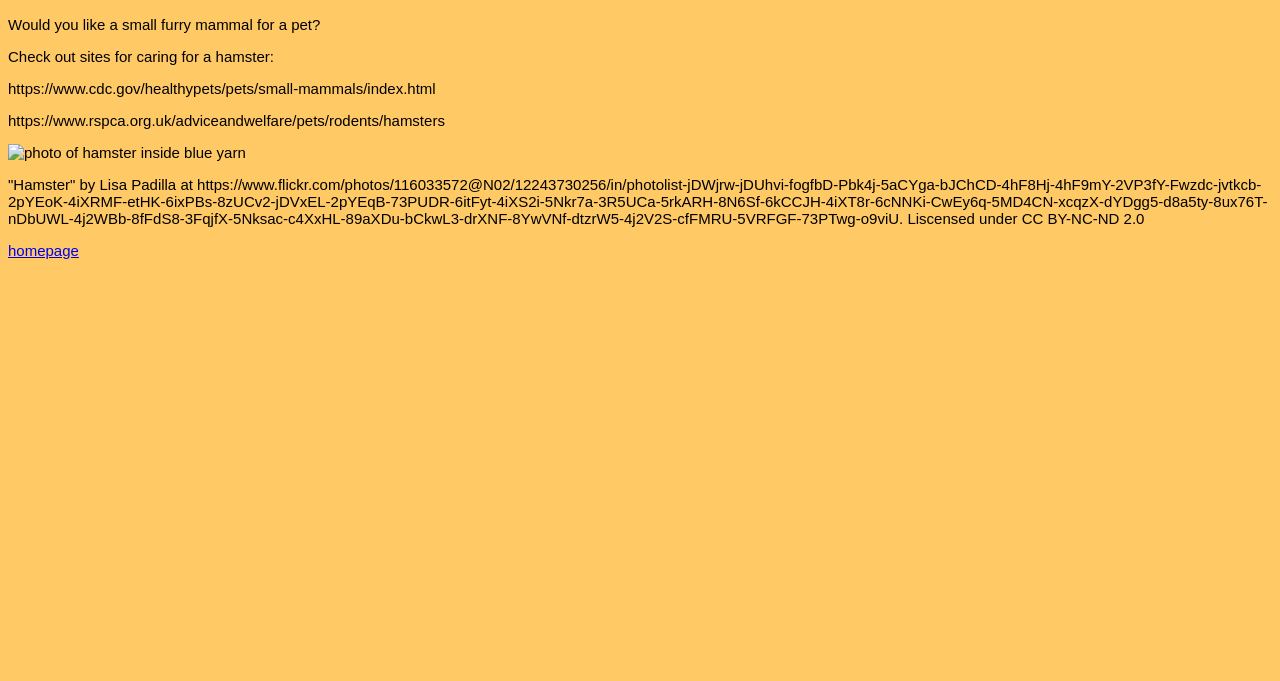
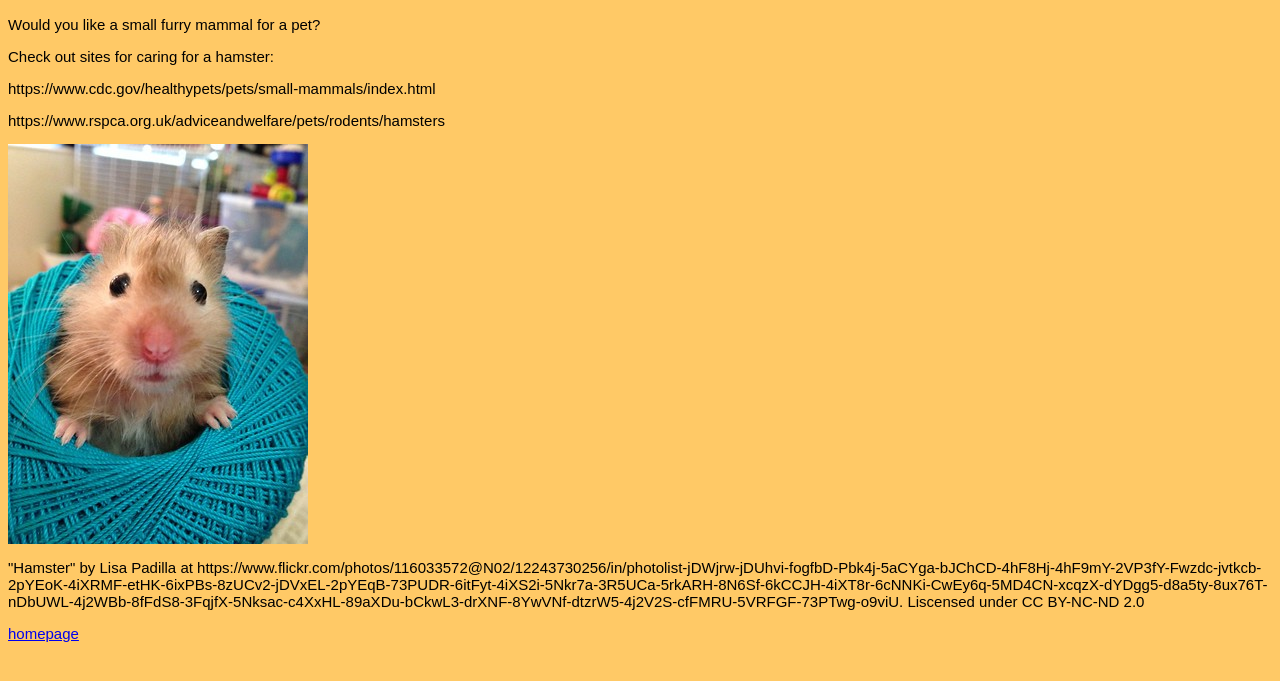
Before and after one commit to julieannek/whatpetshouldiget, a plain HTML site: page hamster.html in a window 1280 px wide. Shown: the part 91-772 px from the top of the page. Drawn offline with Linux system fonts and the light colour scheme.

Commit message:
Update hamster.html

```diff
--- a/hamster.html
+++ b/hamster.html
@@ -26,7 +26,7 @@
     <a> https://www.rspca.org.uk/adviceandwelfare/pets/rodents/hamsters </a> </p>
 
        <p>
-        <img src= "images/hamster.jpg"
+        <img src= "hamster.jpg"
         alt="photo of hamster inside blue yarn">
 
         </p>
```
